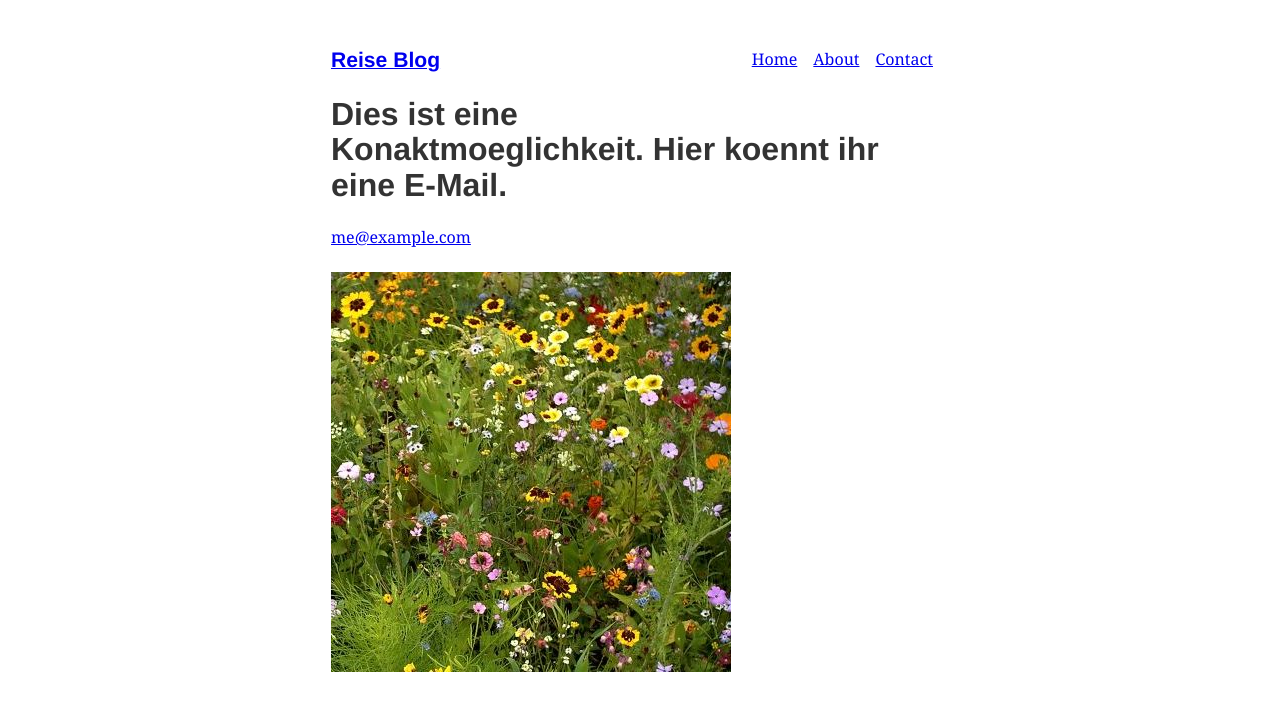
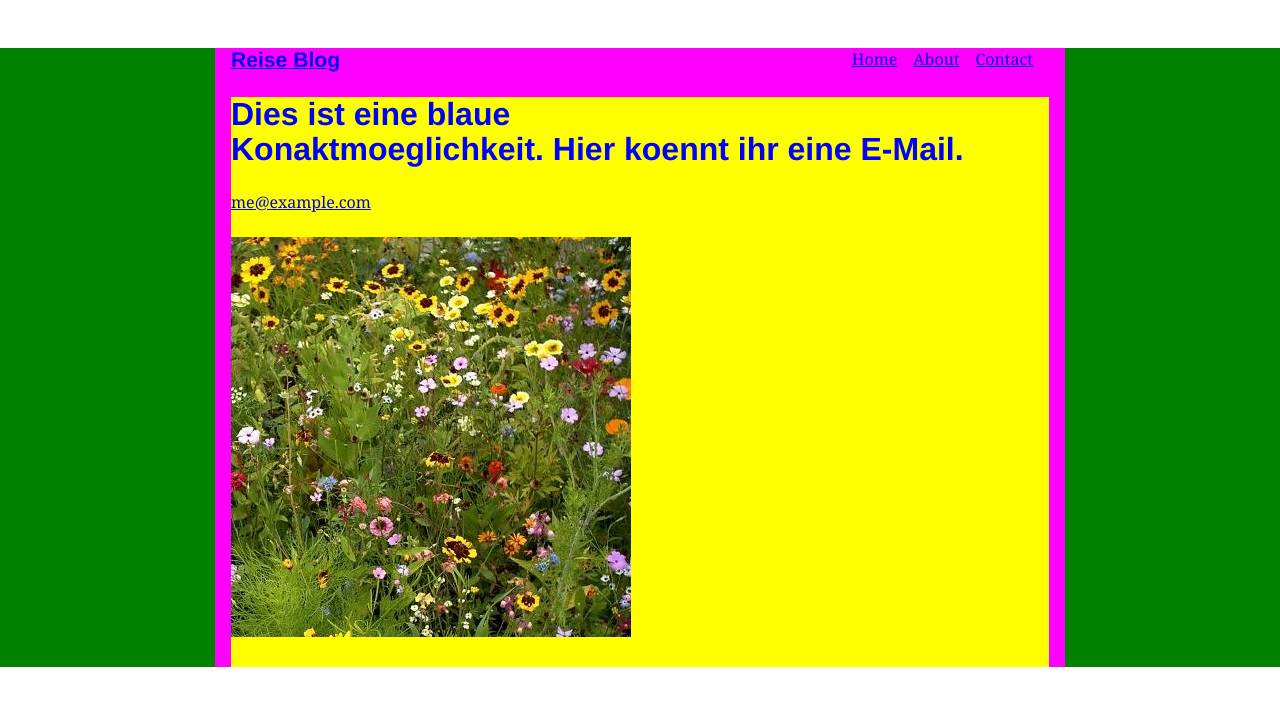
Before and after one commit to chrisneu13/gatsby3, a Gatsby site: page /contact in a window 1280 px wide. Built offline with nearby package versions, Linux system fonts and the light colour scheme; Gatsby itself is replaced by a stand-in of ours.

Commit message:
jetzt bunt

```diff
--- a/src/components/layout.js
+++ b/src/components/layout.js
@@ -8,7 +8,8 @@ const ListLink = props => (
 
 export default function Layout({ children }) {
   return (
-    <div style={{ margin: `3rem auto`, maxWidth: 650, padding: `0 1rem` }}>
+    <body style={{ backgroundColor: `green`  }}>
+    <div style={{ margin: `3rem auto`, maxWidth: 850, padding: `0 1rem`, backgroundColor: `magenta`  }}>
       <header style={{ marginBottom: `1.5rem` }}>
         <Link to="/" style={{ textShadow: `none`, backgroundImage: `none` }}>
           <h3 style={{ display: `inline` }}>Reise Blog</h3>
@@ -21,5 +22,6 @@ export default function Layout({ children }) {
       </header>
       {children}
     </div>
+    </body>
   )
 }
--- a/src/pages/contact.js
+++ b/src/pages/contact.js
@@ -5,8 +5,8 @@ import ChnImage from '../components/ChnImage';
 export default function Contact() {
   return (
       <Layout>
-    <div>
-      <h1>Dies ist eine Konaktmoeglichkeit. Hier koennt ihr eine E-Mail.</h1>
+    <div style={{ backgroundColor: `yellow`}}>
+      <h1 style={{ color: `blue` }}>Dies ist eine blaue Konaktmoeglichkeit. Hier koennt ihr eine E-Mail.</h1>
       <p>
         <a href="mailto:me@example.com">me@example.com</a>
       </p>
```
